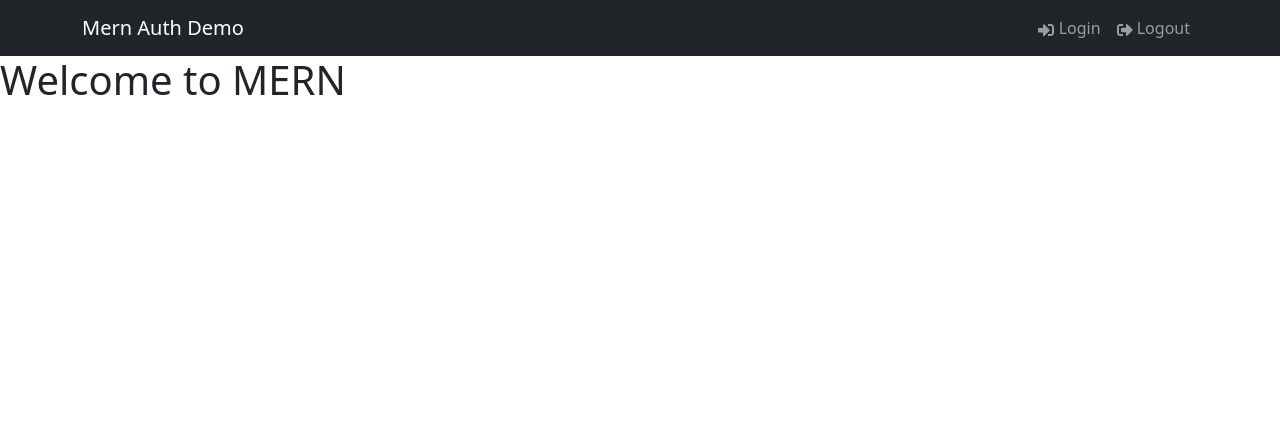
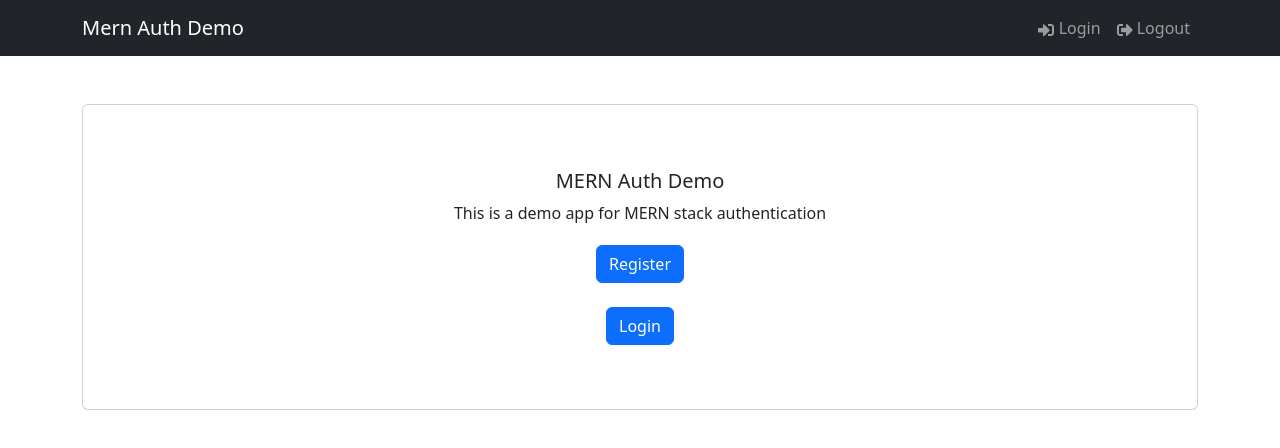
Before and after one commit to alexh3422/userAuthentication, a React (Vite) app in the folder frontend/: page / in a window 1280 px wide. Shown: the top 448 px of the page. Built offline with nearby package versions, Linux system fonts and the light colour scheme.

Commit message:
added component for home

```diff
--- /dev/null
+++ b/frontend/src/components/Hero.jsx
@@ -0,0 +1,28 @@
+import { Container, Card, Button } from "react-bootstrap";
+
+const Hero = () => {
+  return (
+    <Container className="text-center">
+      <Card className="mt-5 py-5 px-5">
+        <Card.Body>
+          <Card.Title>MERN Auth Demo</Card.Title>
+          <Card.Text>
+            This is a demo app for MERN stack authentication
+          </Card.Text>
+          <div className="heroButtons">
+            <Button variant="primary" href="/register">
+              Register
+            </Button>
+            <span className="px-2"></span>
+            <br></br>
+            <Button variant="primary" href="/login">
+              Login
+            </Button>
+          </div>
+        </Card.Body>
+      </Card>
+    </Container>
+  );
+};
+
+export default Hero;
--- a/frontend/src/index.css
+++ b/frontend/src/index.css
@@ -0,0 +1,9 @@
+.heroButtons {
+  display: flex;
+  flex-direction: column;
+  align-items: center;
+  margin-top: 20px;
+  justify-content: space-between;
+  align-items: center;
+  margin-top: 20px;
+}
--- a/frontend/src/screens/HomeScreen.jsx
+++ b/frontend/src/screens/HomeScreen.jsx
@@ -1,8 +1,8 @@
+import Hero from '../components/Hero';
+
 const HomeScreen = () => {
   return (
-    <div>
-      <h1>Welcome to MERN</h1>
-    </div>
+   <Hero />
   );
 };
 
```
